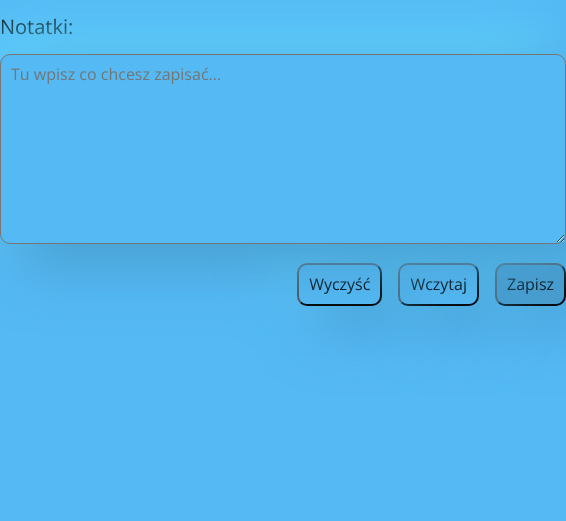
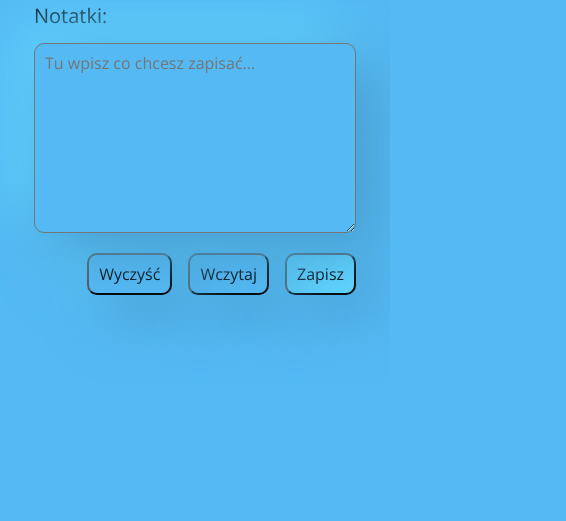
Before and after one commit to tomekwilczak/simple-editor, a website built with webpack: page src/pages/index.html in a window 390 px wide. Shown: the part 323-844 px from the top of the page, 566 px wide, since content can reach past the window. Built offline with nearby package versions, Linux system fonts and the light colour scheme.

Commit message:
Improved CSS styles

```diff
--- a/src/pages/index.html
+++ b/src/pages/index.html
@@ -26,13 +26,15 @@
         ></textarea>
       </form>
       <div class="buttons">
-        <button class="main__button-dark save-button--js neumorphic-shadow">
+        <button
+          class="main__button main__button-dark save-button--js neumorphic-shadow"
+        >
           Zapisz
         </button>
-        <button class="main__button-light load-button--js neumorphic-shadow">
+        <button class="main__button load-button--js neumorphic-shadow">
           Wczytaj
         </button>
-        <button class="main__button-light clear-button--js neumorphic-shadow">
+        <button class="main__button clear-button--js neumorphic-shadow">
           Wyczyść
         </button>
       </div>
--- a/src/scss/_variables.scss
+++ b/src/scss/_variables.scss
@@ -1,4 +1,5 @@
 :root {
   --background-color: #55b9f3;
-  --text-color: #001f3f;
+  --text-color: #000;
+  --text-color2: #001f3f;
 }
--- a/src/scss/main.scss
+++ b/src/scss/main.scss
@@ -3,7 +3,7 @@
 
 body {
   background: var(--background-color);
-  color: var(--font-color);
+  color: var(--text-color);
   font-family: Open Sans, sans-serif;
   display: flex;
   flex-direction: column;
@@ -12,6 +12,8 @@ body {
   flex-wrap: wrap;
   min-height: 100vh;
   position: relative;
+  max-width: 900px;
+  margin: 0 auto;
 }
 
 .neumorphic-shadow {
@@ -26,20 +28,29 @@ body {
     font-weight: 600;
     font-size: 44px;
     line-height: 64px;
-    color: var(--text-color);
+    color: var(--text-color2);
+    @media screen and (max-width: 767px) {
+      font-size: 28px;
+    }
   }
 }
 
 .main {
   display: block;
-  &__button-dark,
-  &__button-light {
+  &__button {
     padding: 10px;
     text-align: center;
     margin: 16px 0 0 16px;
     float: right;
+    color: var(--text-color);
   }
   &__button-dark {
+    background-color: #62d5ff;
+  }
+  &__button:hover,
+  &__button-dark:hover,
+  &__button:focus,
+  &__button-dark:focus {
     background-color: #489dcf;
   }
   &__form {
@@ -48,14 +59,15 @@ body {
     display: block;
     padding-bottom: 16px;
     font-size: 20px;
-    z-index: 1000;
   }
   &__textarea {
     // position: absolute;
     width: 544px;
     height: 168px;
-    z-index: 1;
     padding: 10px;
+    @media screen and (max-width: 767px) {
+      max-width: 300px;
+    }
     // left: 448px;
     // top: 224px;
     // box-shadow: 0px 4px 4px rgba(0, 0, 0, 0.25);
```
